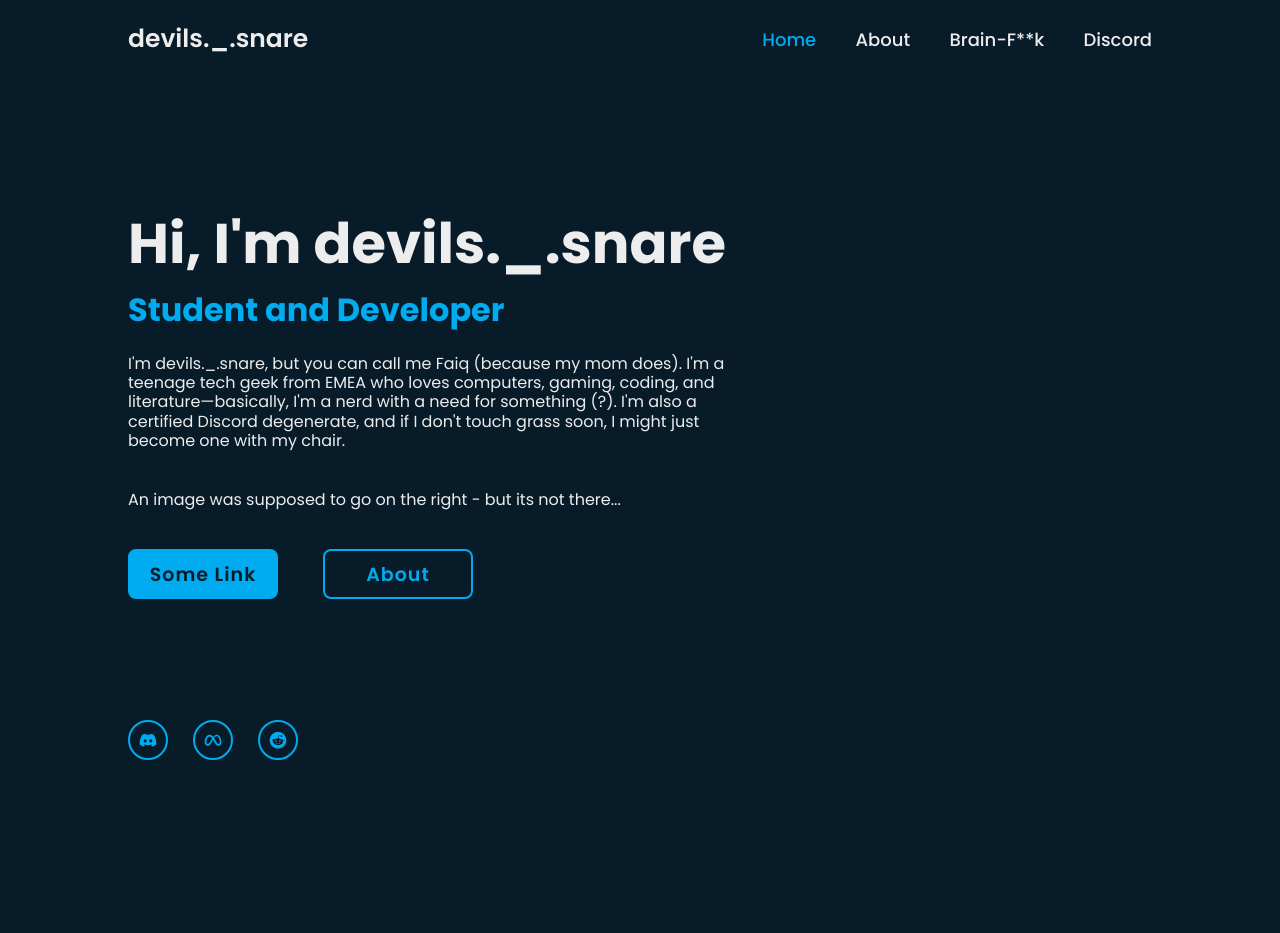
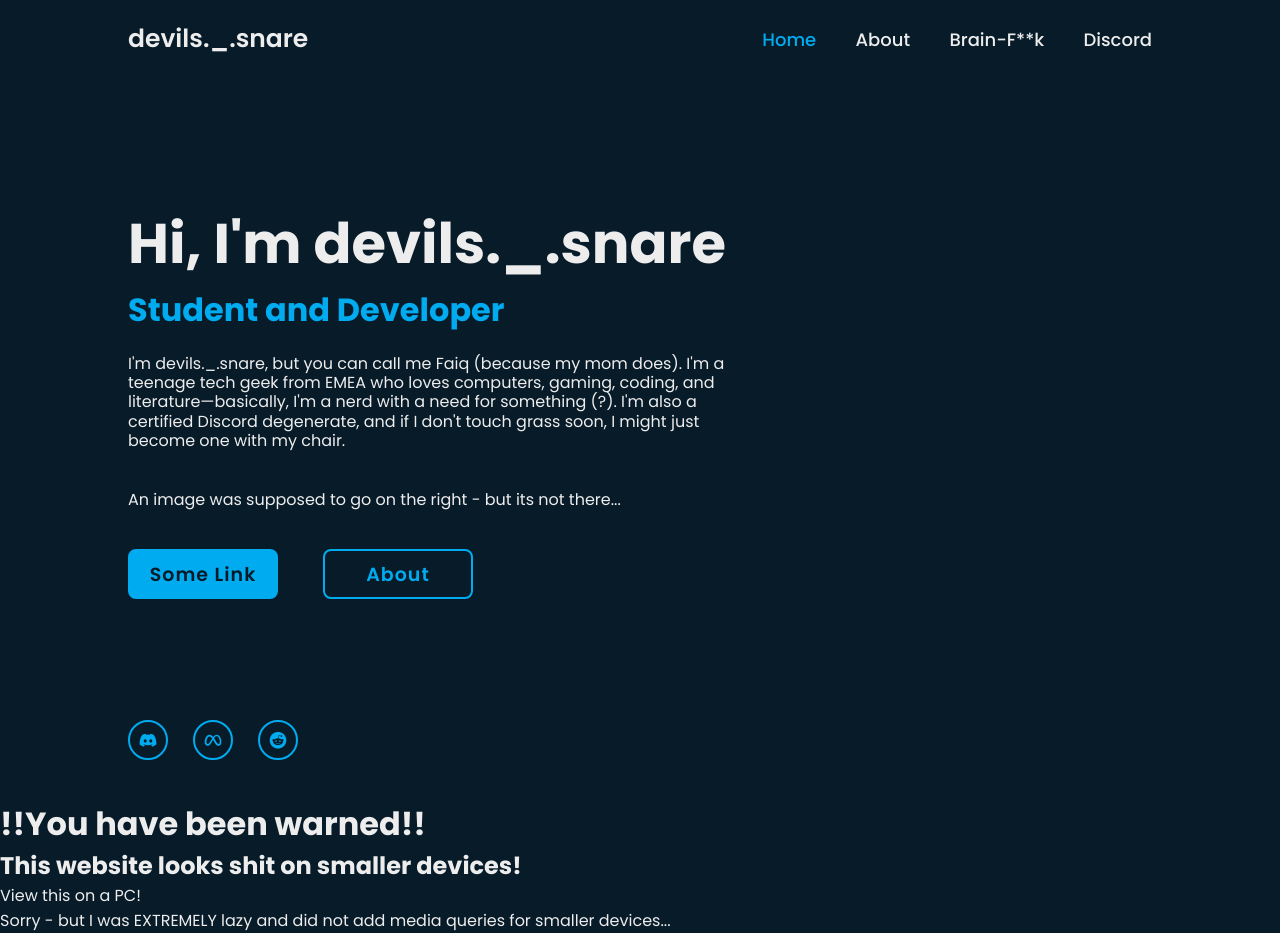
Before and after one commit to devilsSnarexx/devilssnare, a plain HTML site: page index.html in a window 1280 px wide. Before the commit the page ends 800 px from the top, so only its background shows below. Drawn offline with nearby package versions, Linux system fonts and the light colour scheme.

Commit message:
Update index.html
Added warning message for smaller devices making the site inaccesible by them.

```diff
--- a/index.html
+++ b/index.html
@@ -40,5 +40,13 @@
             <a href="redirecterror.html"><i class='bx bxl-reddit' ></i></a>
         </div>
     </section>
+
+     <!-- Warning Content for Small Screens -->
+    <div class="warning-container">
+        <h1>!!You have been warned!!</h1>
+        <h2>This website looks shit on smaller devices!</h2>
+        <p>View this on a PC!</p>
+        <p>Sorry - but I was EXTREMELY lazy and did not add media queries for smaller devices...</p>
+    </div>
 </body>
 </html>
```
